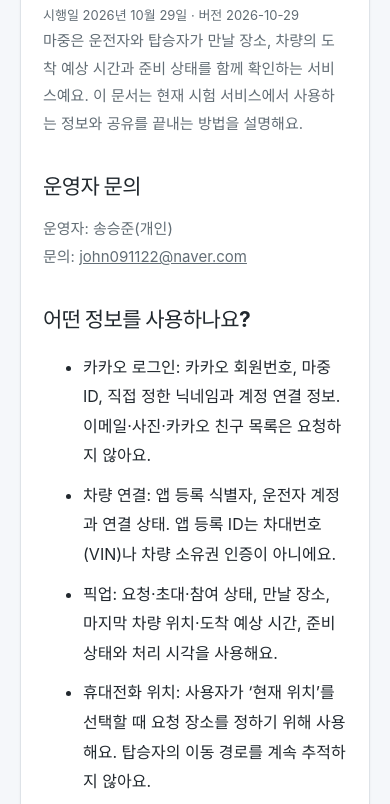
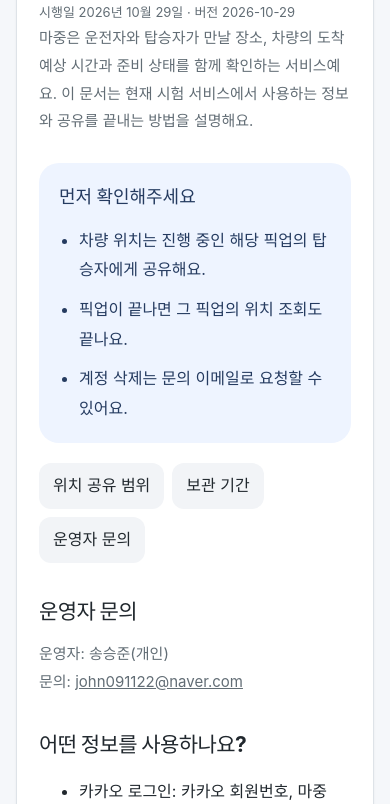
Before and after one commit to majung-team/majung-web, a website: page privacy.html in a window 390 px wide. Shown: the part 165-969 px from the top of the page. Drawn offline with Linux system fonts and the light colour scheme.

Commit message:
fix(web): 개인정보 안내 요약과 모바일 여백 개선

```diff
--- a/account.css
+++ b/account.css
@@ -619,3 +619,18 @@ body { overflow-x: clip; }
 .privacy-content p, .privacy-content li { line-height: 1.85; overflow-wrap: anywhere; }
 .privacy-content li + li { margin-top: 10px; }
 .privacy-link { max-width: 720px; margin: 24px auto 16px; padding: 0 20px; font-size: 14px; line-height: 1.7; }
+
+.privacy-content .card { padding: 32px; }
+.privacy-content h2 { scroll-margin-top: 100px; }
+.privacy-summary { margin: 28px 0 20px; padding: 24px; border-radius: 20px; background: #eef4ff; color: #253b60; }
+.privacy-summary strong { display: block; font-size: 18px; }
+.privacy-summary ul { margin: 14px 0 0; padding-left: 20px; }
+.privacy-nav { display: flex; flex-wrap: wrap; gap: 8px; margin-bottom: 32px; }
+.privacy-nav a { display: inline-flex; align-items: center; min-height: 44px; padding: 10px 14px; border-radius: 12px; background: #f2f4f7; text-decoration: none; }
+.privacy-nav a:focus-visible { outline: 3px solid #2669dd; outline-offset: 3px; }
+@media (max-width: 500px) {
+  .privacy-content { padding: 0 16px; }
+  .privacy-content .card { padding: 26px 22px; }
+  .privacy-content h1 { font-size: 26px; }
+  .privacy-summary { padding: 20px; }
+}
--- a/privacy.html
+++ b/privacy.html
@@ -1,11 +1,11 @@
 <!doctype html>
 <html lang="ko"><head><meta charset="utf-8"><meta name="viewport" content="width=device-width,initial-scale=1"><title>개인정보 처리방침 · 마중</title><link rel="icon" href="/favicon.svg" type="image/svg+xml"><link rel="stylesheet" href="/style.css"><link rel="stylesheet" href="/account.css"></head>
-<body><header class="app-header"><a class="brand" href="/account">마중</a><a class="secondary-link" href="/account">내 픽업으로</a></header><main id="main" class="privacy-content"><article class="card"><h1>개인정보 처리방침</h1><p class="hint">시행일 2026년 10월 29일 · 버전 2026-10-29</p><p>마중은 운전자와 탑승자가 만날 장소, 차량의 도착 예상 시간과 준비 상태를 함께 확인하는 서비스예요. 이 문서는 현재 시험 서비스에서 사용하는 정보와 공유를 끝내는 방법을 설명해요.</p>
-<h2>운영자 문의</h2><p>운영자: 송승준(개인)<br>문의: <a href="mailto:john091122@naver.com">john091122@naver.com</a></p>
+<body><header class="app-header"><a class="brand" href="/account"><img src="/favicon.svg" alt="" width="36" height="36">마중</a><a class="secondary-link" href="/account">내 픽업으로</a></header><main id="main" class="privacy-content"><article class="card"><h1>개인정보 처리방침</h1><p class="hint">시행일 2026년 10월 29일 · 버전 2026-10-29</p><p>마중은 운전자와 탑승자가 만날 장소, 차량의 도착 예상 시간과 준비 상태를 함께 확인하는 서비스예요. 이 문서는 현재 시험 서비스에서 사용하는 정보와 공유를 끝내는 방법을 설명해요.</p>
+<aside class="privacy-summary" aria-label="핵심 안내"><strong>먼저 확인해주세요</strong><ul><li>차량 위치는 진행 중인 해당 픽업의 탑승자에게 공유해요.</li><li>픽업이 끝나면 그 픽업의 위치 조회도 끝나요.</li><li>계정 삭제는 문의 이메일로 요청할 수 있어요.</li></ul></aside><nav class="privacy-nav" aria-label="안내 바로가기"><a href="#sharing">위치 공유 범위</a><a href="#retention">보관 기간</a><a href="#contact">운영자 문의</a></nav><h2 id="contact">운영자 문의</h2><p>운영자: 송승준(개인)<br>문의: <a href="mailto:john091122@naver.com">john091122@naver.com</a></p>
 <h2>어떤 정보를 사용하나요?</h2><ul><li>카카오 로그인: 카카오 회원번호, 마중 ID, 직접 정한 닉네임과 계정 연결 정보. 이메일·사진·카카오 친구 목록은 요청하지 않아요.</li><li>차량 연결: 앱 등록 식별자, 운전자 계정과 연결 상태. 앱 등록 ID는 차대번호(VIN)나 차량 소유권 인증이 아니에요.</li><li>픽업: 요청·초대·참여 상태, 만날 장소, 마지막 차량 위치·도착 예상 시간, 준비 상태와 처리 시각을 사용해요.</li><li>휴대전화 위치: 사용자가 ‘현재 위치’를 선택할 때 요청 장소를 정하기 위해 사용해요. 탑승자의 이동 경로를 계속 추적하지 않아요.</li><li>도착 알림: 따로 신청한 경우 브라우저가 발급한 푸시 주소와 구독 정보를 사용해요. 푸시 내용에는 이름·좌표를 넣지 않아요.</li></ul>
-<h2>누가 위치를 볼 수 있나요?</h2><p>진행 중인 해당 픽업의 권한이 있는 탑승자에게 차량 위치와 예상 시간을 제공해요. 사람 검색이나 계정 연결만으로 위치를 공개하지 않아요. 대기 중인 다른 탑승자의 이름·장소·위치를 공개하지 않아요. 예상 시간은 차량 SDK에서 받은 값이며 교통 상황을 서버가 직접 계산한 결과가 아니에요.</p>
+<h2 id="sharing">누가 위치를 볼 수 있나요?</h2><p>진행 중인 해당 픽업의 권한이 있는 탑승자에게 차량 위치와 예상 시간을 제공해요. 사람 검색이나 계정 연결만으로 위치를 공개하지 않아요. 대기 중인 다른 탑승자의 이름·장소·위치를 공개하지 않아요. 예상 시간은 차량 SDK에서 받은 값이며 교통 상황을 서버가 직접 계산한 결과가 아니에요.</p>
 <h2>언제 공유가 끝나나요?</h2><p>픽업 완료·취소·만료나 참여 연결 해제 뒤에는 그 픽업의 차량 위치를 볼 수 없어요. 차량에서는 ‘픽업 취소 · 공유 종료’, 탑승자 화면에서는 제공되는 참여 해제·요청 취소 기능을 이용할 수 있어요. 통신이 끊기면 서버 반영이 늦을 수 있고, 오래된 차량 정보는 유효 시간이 지나면 숨겨요. 기기의 위치 권한을 끄면 새 위치 전송이 멈추지만 계정 삭제와는 달라요.</p>
-<h2>얼마나 보관하나요?</h2><p>끝난 픽업과 연결된 요청 기록은 종료 후 7일이 지난 다음 정리 작업에서 삭제해요. 정리 작업은 기본 하루 간격이므로 정확히 7일째 같은 시각에 삭제되는 것은 아니에요. 진행 중인 픽업은 보관 만료만을 이유로 먼저 삭제하지 않아요. 계정·사람 연결 정보는 픽업 기록과 별개로 유지돼요. 로그아웃이나 차량 연결 해제만으로 계정이 삭제되지는 않아요.</p>
+<h2 id="retention">얼마나 보관하나요?</h2><p>끝난 픽업과 연결된 요청 기록은 종료 후 7일이 지난 다음 정리 작업에서 삭제해요. 정리 작업은 기본 하루 간격이므로 정확히 7일째 같은 시각에 삭제되는 것은 아니에요. 진행 중인 픽업은 보관 만료만을 이유로 먼저 삭제하지 않아요. 계정·사람 연결 정보는 픽업 기록과 별개로 유지돼요. 로그아웃이나 차량 연결 해제만으로 계정이 삭제되지는 않아요.</p>
 <h2>정보 확인·정정·삭제와 이용 중단</h2><p>닉네임은 ‘내 정보’에서 바꿀 수 있고, 사람 연결과 차량 연결은 각 화면에서 해제할 수 있어요. 계정 정보 확인·삭제나 처리 중단은 문의 이메일로 요청해주세요. 비밀번호·토큰·신분증 사본은 보내지 마세요. 요청자 확인과 처리 범위 안내 후 진행해요. 카카오 계정의 연결 서비스 관리에서 마중 연결을 해제한 경우에도 서버의 연결 해제 처리가 진행돼요.</p>
 <h2>외부 서비스와 기기 저장</h2><p>서버는 Google Cloud에서 운영해요. 카카오 로그인·지도·장소 검색을 이용하며 장소 검색어는 카카오에 전달돼요. 웹 푸시를 신청하면 브라우저 제공자의 푸시 서비스를 거쳐 고정된 도착 안내를 전달해요. 각 외부 서비스의 정책과 기기 설정도 적용돼요.</p><p>로그인 유지를 위한 세션 쿠키와 픽업 참여 권한 등 동작에 필요한 기기 저장을 사용해요. 차량 권한은 Android Keystore를 이용해 암호화해 저장해요.</p>
 <h2>보호와 변경 안내</h2><p>HTTPS 통신과 접근 권한 검사를 사용하고, 비밀 키는 서버 설정에서 관리해요. 현재는 공식 차량 에뮬레이터로 검증하는 시험 서비스이며 실차에서 검증한 서비스로 안내하지 않아요. 처리 항목이나 목적이 바뀌면 이 문서의 버전·시행일과 시작 화면 안내를 함께 갱신해요.</p><p><a href="/account">내 픽업으로 돌아가기</a></p></article></main></body></html>
```
